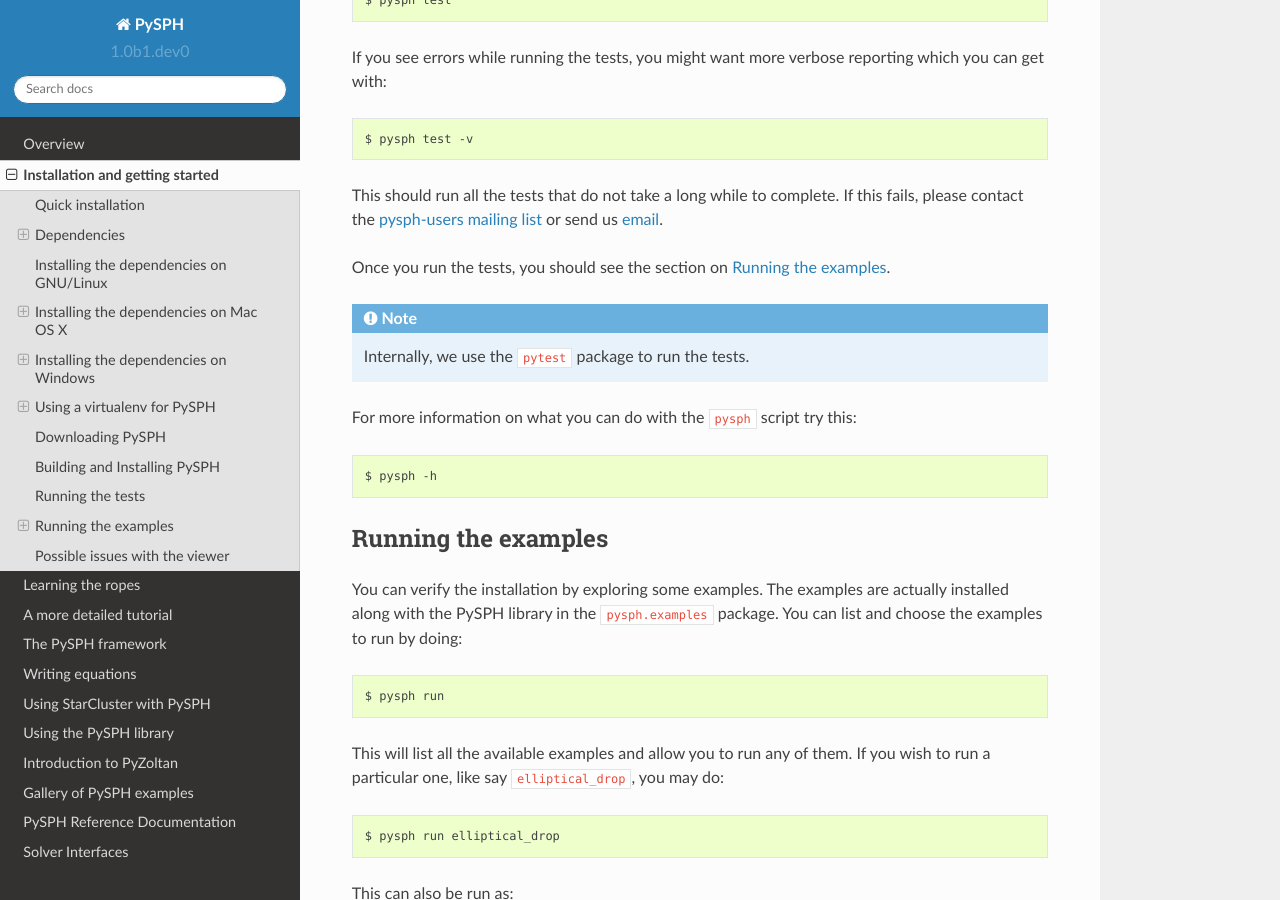
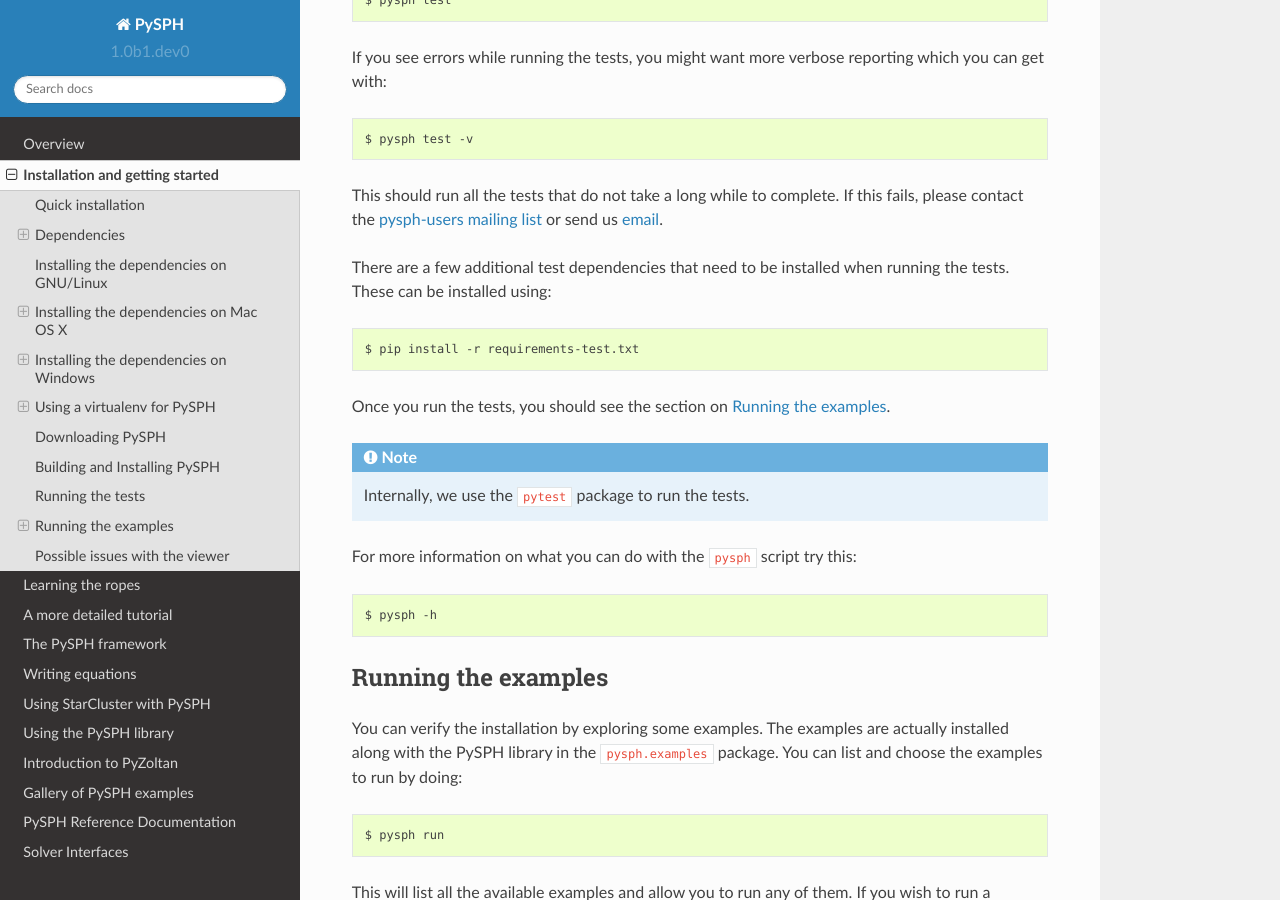
Before and after one commit to pypr/pysph, a Sphinx documentation site: the page built from docs/source/installation.rst, in a window 1280 px wide and 900 px high, scrolled down 13328 px. Built offline with Sphinx 7.4.7 and the Read the Docs theme 2.0.0, drawn with Linux system fonts in a browser that asks for light colours.

Commit message:
Add information on installing test requirements.
[skip ci]

```diff
--- a/docs/source/installation.rst
+++ b/docs/source/installation.rst
@@ -714,6 +714,12 @@
 <https://groups.google.com/forum/#!forum/pysph-users>`_ or send us `email
 <mailto:pysph-users@googlegroups.com>`_.
 
+There are a few additional test dependencies that need to be installed when
+running the tests.  These can be installed using::
+
+   $ pip install -r requirements-test.txt
+
+
 Once you run the tests, you should see the section on
 :ref:`running-the-examples`.
 
```
